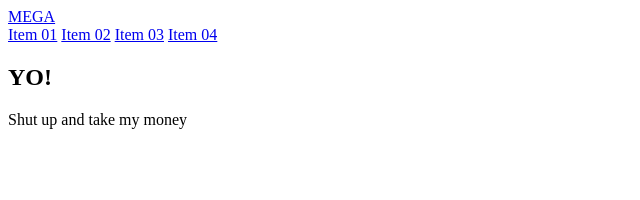
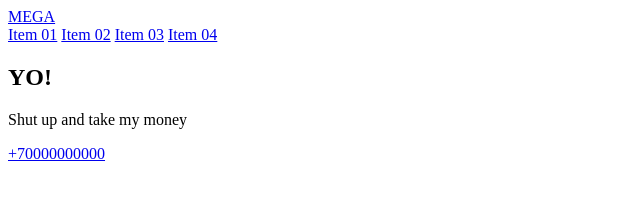
Before and after one commit to KIRILLVASILEVICH/epic-test-git, a plain HTML site: page index.html in a window 1280 px wide. Shown: the whole page, without its empty margins (0-640 px from the left). Drawn offline with Linux system fonts and the light colour scheme.

Commit message:
Add footer

```diff
--- a/index.html
+++ b/index.html
@@ -22,6 +22,8 @@
     <p>Shut up and take my money</p>
   </section>
 
-
+  <footer class="page-footer">
+    <a href="tel:+70000000000">+70000000000</a>
+  </footer>
 </body>
 </html>
```
